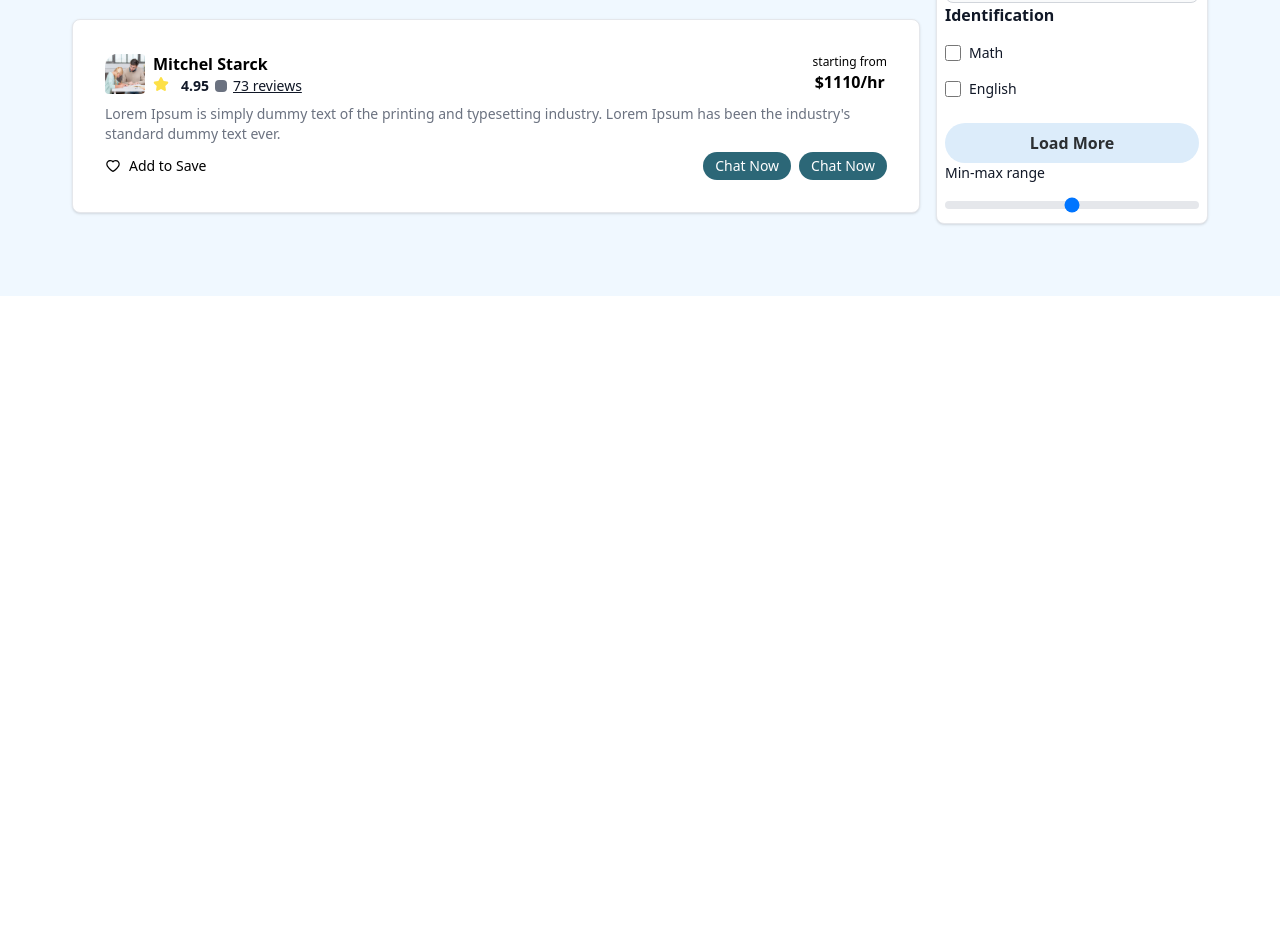
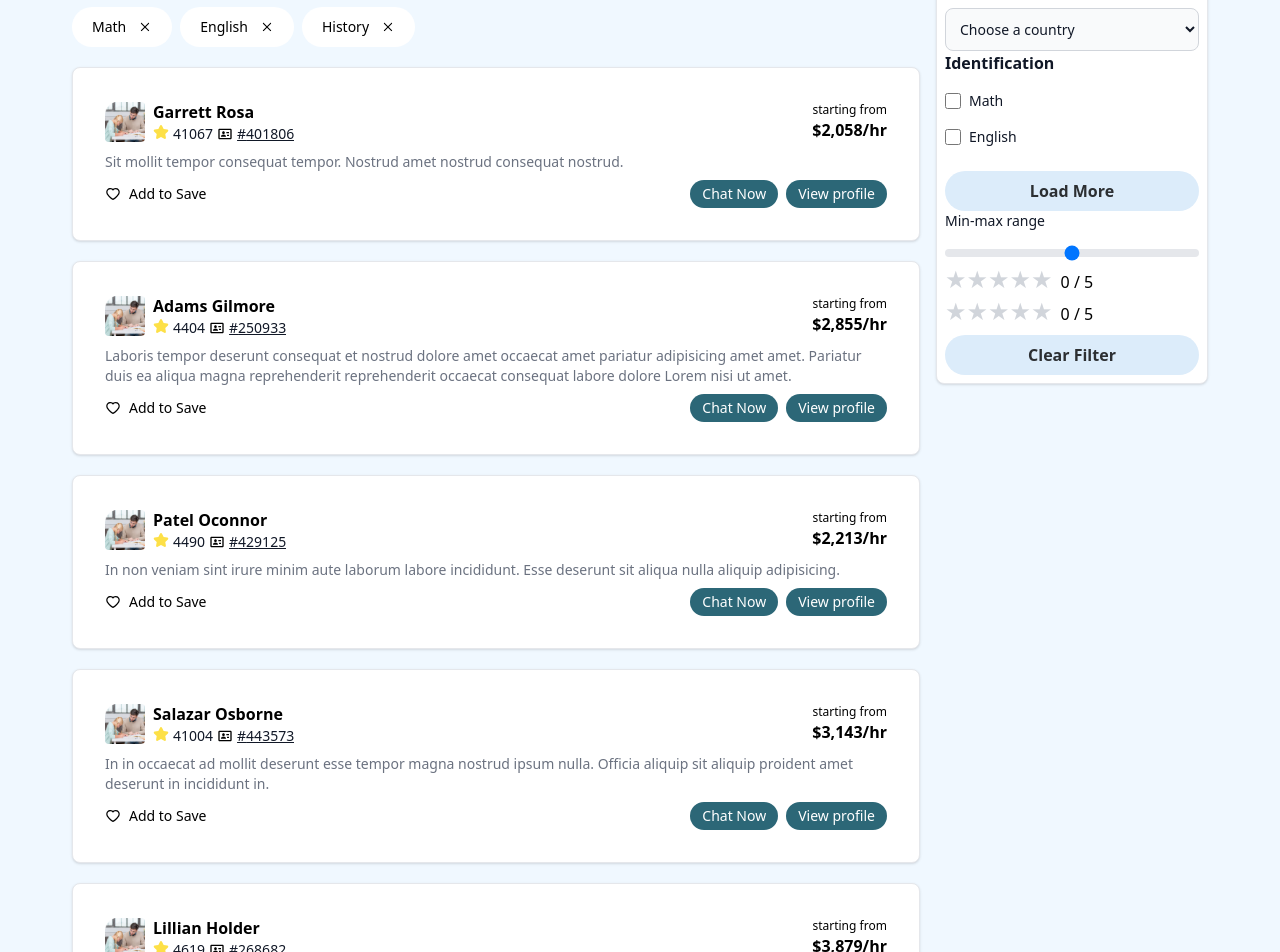
Before and after one commit to krazytofayel/tutor2u, a React (Vite) app: page /find_tutor in a window 1280 px wide. Shown: the part 720-1672 px from the top of the page. Before the commit the page ends 1016 px from the top, so only its background shows below. Built offline with nearby package versions, Linux system fonts and the light colour scheme; the HTML template or start-up script is replaced by a standard one.

Commit message:
FindTutor- design all the page

```diff
--- a/src/Components/Pages/FindTutor/FindTutor.jsx
+++ b/src/Components/Pages/FindTutor/FindTutor.jsx
@@ -3,7 +3,12 @@ import Navbars from "../../SharedComponents/Navbar/Navbars";
 import aboutsideimg from "../../../assets/AboutUs/about-us-side-banner.png";
 import { useForm } from 'react-hook-form';
 import { RxCross2 } from 'react-icons/rx';
-import { AiOutlineHeart } from 'react-icons/ai'
+
+import StarRating from "../../SharedComponents/Helper/StarRating/StarRating";
+
+import A from "../../SharedComponents/Data/FindTutordata/FindTutordata.json"
+import FindTutors from "../Props/FindTutor/FindTutors";
+
 const FindTutor = () => {
   const [navfix, setNavfix] = useState(false);
   const [showCount, setShowCount] = useState(2);
@@ -57,6 +62,13 @@ const FindTutor = () => {
     { id: 3, buttoncontant: "History" },
   ];
 
+
+  const [selectedStars1, setSelectedStars1] = useState([]);
+  const [selectedStars2, setSelectedStars2] = useState([]);
+  const handleClearFilter = (setSelectedStars) => {
+    setSelectedStars([]);
+  };
+
   return (
     <div>
       {/* <div className={`z-10 ${navfix ? 'top-0 h-[4%] w-full fixed bg-[white]' : ''}`} >
@@ -67,7 +79,7 @@ const FindTutor = () => {
         <div className="container px-5 py-10 lg:py-14 md:py-10  mx-auto ">
           <div className=" mx-auto flex flex-wrap px-5 md:flex-row flex-col items-center">
             <div className="xl:w-4/6 lg:w-2/4 md:w-1/2 w-full lg:pr-10 lg:py-6 mb-6 lg:mb-0 md:pr-5">
-              <div className="xl:w-[45rem]">
+              <div className="xl:w-[45rem] text-center lg:text-start">
                 <h1 className="text-white text-[24px] xl:text-[40px] lg:text-[36px] md:text-[27px] title-font font-bold mb-4 ">
                   Animated Night Hill Illustrations
                 </h1>
@@ -93,7 +105,7 @@ const FindTutor = () => {
           <div className="container mx-auto ">
             <div className="">
 
- <h3 className="text-2xl font-bold  ">154,3 Search Result in “English” Tutor</h3>
+              <h3 className="text-2xl lg:text-4xl font-bold text-center text-cyan-700 py-5 ">154,3 Search Result in “English” Tutor</h3>
               <div className="grid grid-cols-12 gap-4  p-2 mt-10">
                 <div className="col-span-12 md:col-span-8 lg:col-span-9 mb-6 lg:mb-0">
                   <form onSubmit={handleSubmit(onSubmit)}>
@@ -134,62 +146,15 @@ const FindTutor = () => {
 
 
 
-                <div className="w-full p-4 mt-5 text-center bg-white border border-gray-200 rounded-lg shadow sm:p-8">
+                  {
+                    A && A.map((findTutorProps) => (
+                      //console.log(findTutorProps.length)
+                      <FindTutors key={findTutorProps.id} findTutorProps={findTutorProps} />
+
+                    ))
 
 
-                  <div>
-                    <div>
-
-                      <div className="flex flex-wrap items-center justify-between ">
-
-                        <div className="flex gap-2 justify-center items-center">
-                          <img className="w-10 h-10 rounded" src={aboutsideimg} alt="" />
-
-
-
-                          <div className="flex flex-col ">
-                            <p className="text-start font-bold">Mitchel Starck</p>
-                            <div className="flex">
-                              <svg className="w-4 h-4 text-yellow-300 mr-1" aria-hidden="true" xmlns="http://www.w3.org/2000/svg" fill="currentColor" viewBox="0 0 22 20">
-                                <path d="M20.924 7.625a1.523 1.523 0 0 0-1.238-1.044l-5.051-.734-2.259-4.577a1.534 1.534 0 0 0-2.752 0L7.365 5.847l-5.051.734A1.535 1.535 0 0 0 1.463 9.2l3.656 3.563-.863 5.031a1.532 1.532 0 0 0 2.226 1.616L11 17.033l4.518 2.375a1.534 1.534 0 0 0 2.226-1.617l-.863-5.03L20.537 9.2a1.523 1.523 0 0 0 .387-1.575Z" />
-                              </svg>
-                              <p className="ml-2 text-sm font-bold text-gray-900 ">4.95</p>
-                              <span className="w-3 h-3 mx-1.5 mt-1 bg-gray-500 rounded "></span>
-                              <a href="#" className="text-sm font-medium truncate text-gray-900 underline hover:no-underline ">73 reviews</a>
-                            </div>
-                          </div>
-
-
-
-
-                        </div>
-                        <div>
-                          <p className="text-xs truncate">starting from</p>
-                          <p className="font-bold">$1110/hr</p>
-                        </div>
-                      </div>
-
-                    </div>
-                  </div>
-                  <div className="mt-2">
-                    {/* <h5 className="mb-2 text-3xl text-start font-bold text-gray-900 ">Work fast from anywhere</h5> */}
-                    <p className="mb-2 text-start text-gray-500 text-sm ">Lorem Ipsum is simply dummy text of the printing and typesetting industry. Lorem Ipsum has been the industry's standard dummy text ever.</p>
-                  </div>
-
-                  <div className="flex flex-wrap justify-between">
-                    <div className="flex items-center gap-2">
-
-                      <AiOutlineHeart />
-                      <p className="text-sm font-medium">Add to Save</p>
-                    </div>
-                    <div>
-                      <button className="text-sm text-white font-medium bg-[#2c6777] rounded-full px-3  mr-2 py-1">Chat Now</button>
-                      <button className="text-sm text-white font-medium bg-[#2c6777] rounded-full py-1 px-3 ">Chat Now</button>
-                    </div>
-
-                  </div>
-
-                </div>
+                  }
 
                 </div>
                 <div className="col-span-12 md:col-span-4 lg:col-span-3 ">
@@ -272,6 +237,29 @@ const FindTutor = () => {
                       </div>
 
 
+                      <div>
+                        <StarRating
+                          selectedStars={selectedStars1}
+                          setSelectedStars={setSelectedStars1}
+                          clearFilter={() => handleClearFilter(setSelectedStars1)}
+                        />
+                        <StarRating
+                          selectedStars={selectedStars2}
+                          setSelectedStars={setSelectedStars2}
+                          clearFilter={() => handleClearFilter(setSelectedStars2)}
+                        />
+
+                      </div>
+
+                      <button
+                        onClick={() => {
+                          handleClearFilter(setSelectedStars1);
+                          handleClearFilter(setSelectedStars2);
+                        }}
+                        className="w-full bg-[#DCECFA] text-[#2c2f32] font-bold text-center py-2 px-4 rounded-full mt-2"
+                      >
+                        Clear Filter
+                      </button>
 
 
                     </div>
@@ -279,6 +267,22 @@ const FindTutor = () => {
 
 
                   </div>
+                </div>
+
+              </div>
+            </div>
+
+
+            <div>
+              <div className="flex justify-between items-center bg-[#2c6777] rounded-md p-5 mt-5 mb-5">
+                <div className="text-white">
+                  <h2 className="text-2xl font-semibold">Request the best tutor for your child</h2>
+                  <p>Lorem Ipsum is simply dummy text of the printing and typesetting industry. </p>
+                </div>
+                <div>
+                  <button className="bg-white text-black text-sm font-normal px-3 py-2 rounded-full">
+                    Request a Tutor
+                  </button>
                 </div>
 
               </div>
--- /dev/null
+++ b/src/Components/Pages/Props/FindTutor/FindTutors.jsx
@@ -0,0 +1,70 @@
+import aboutsideimg from "../../../../assets/AboutUs/about-us-side-banner.png"
+import { AiOutlineHeart } from 'react-icons/ai'
+import { BiIdCard } from 'react-icons/bi'
+
+
+const FindTutors = ({findTutorProps}) => {
+  const {id,name,rating, random_id,balance,about}=findTutorProps
+  return (
+    <>
+      <div key={ id} className="w-full  p-4 mt-5 text-center bg-white border border-gray-200 rounded-lg shadow sm:p-8">
+
+
+        <div>
+          <div>
+
+            <div className="flex flex-wrap items-center justify-between ">
+
+              <div className="flex space-x-2 justify-center items-center">
+                <img className="w-10 h-10 rounded" src={aboutsideimg} alt="" />
+
+
+
+                <div className="flex flex-col ">
+                  <p className="text-start font-bold">{name}</p>
+                  <div className="flex flex-wrap space-x-1">
+                    <svg className="w-4 h-4  text-yellow-300 " aria-hidden="true" xmlns="http://www.w3.org/2000/svg" fill="currentColor" viewBox="0 0 22 20">
+                      <path d="M20.924 7.625a1.523 1.523 0 0 0-1.238-1.044l-5.051-.734-2.259-4.577a1.534 1.534 0 0 0-2.752 0L7.365 5.847l-5.051.734A1.535 1.535 0 0 0 1.463 9.2l3.656 3.563-.863 5.031a1.532 1.532 0 0 0 2.226 1.616L11 17.033l4.518 2.375a1.534 1.534 0 0 0 2.226-1.617l-.863-5.03L20.537 9.2a1.523 1.523 0 0 0 .387-1.575Z" />
+                    </svg>
+                    <p className="ml-2  text-sm font-medium text-gray-900 ">4{rating}</p>
+                    <BiIdCard className="h-5" />
+                    <a href="#" className="text-sm font-medium truncate text-gray-900 underline hover:no-underline ">#{ random_id}</a>
+                  </div>
+                </div>
+
+
+
+
+              </div>
+              <div>
+                <p className="text-xs truncate">starting from</p>
+                <p className="font-bold">{balance}/hr</p>
+              </div>
+            </div>
+
+          </div>
+        </div>
+        <div className="mt-2">
+          {/* <h5 className="mb-2 text-3xl text-start font-bold text-gray-900 ">Work fast from anywhere</h5> */}
+          <p className="mb-2 text-start text-gray-500 text-sm line-clamp-3">{about}</p>
+        </div>
+
+        <div className="flex flex-wrap justify-between">
+          <div className="flex items-center gap-2">
+
+            <AiOutlineHeart />
+            <p className="text-sm font-medium">Add to Save</p>
+          </div>
+          <div>
+            <button className="text-sm text-white font-medium bg-[#2c6777] rounded-full px-3  mr-2 py-1">Chat Now</button>
+            <button className="text-sm text-white font-medium bg-[#2c6777] rounded-full py-1 px-3 ">View profile</button>
+          </div>
+
+        </div>
+
+      </div>
+    </>
+  )
+}
+
+export default FindTutors
--- /dev/null
+++ b/src/Components/SharedComponents/Data/FindTutordata/FindTutordata.json
@@ -0,0 +1,62 @@
+[
+  {
+    "_id": "653a1370aaf0e5111edc89bb",
+    "index": 0,
+    "isActive": true,
+    "picture": "http://placehold.it/32x32",
+    "name": "Garrett Rosa",
+    "rating": 1067,
+    "random_id": 401806,
+    "balance": "$2,058",
+    "about": "Sit mollit tempor consequat tempor. Nostrud amet nostrud consequat nostrud.",
+    "registered": "2017-11-20T12:49:10 -06:00"
+  },
+  {
+    "_id": "653a137016056665ff0f1182",
+    "index": 1,
+    "isActive": false,
+    "picture": "http://placehold.it/32x32",
+    "name": "Adams Gilmore",
+    "rating": 404,
+    "random_id": 250933,
+    "balance": "$2,855",
+    "about": "Laboris tempor deserunt consequat et nostrud dolore amet occaecat amet pariatur adipisicing amet amet. Pariatur duis ea aliqua magna reprehenderit reprehenderit occaecat consequat labore dolore Lorem nisi ut amet.",
+    "registered": "2019-02-01T10:54:55 -06:00"
+  },
+  {
+    "_id": "653a13709e36bc7e948f8740",
+    "index": 2,
+    "isActive": false,
+    "picture": "http://placehold.it/32x32",
+    "name": "Patel Oconnor",
+    "rating": 490,
+    "random_id": 429125,
+    "balance": "$2,213",
+    "about": "In non veniam sint irure minim aute laborum labore incididunt. Esse deserunt sit aliqua nulla aliquip adipisicing.",
+    "registered": "2015-01-17T07:50:40 -06:00"
+  },
+  {
+    "_id": "653a1370b1e74f2c77c29305",
+    "index": 3,
+    "isActive": true,
+    "picture": "http://placehold.it/32x32",
+    "name": "Salazar Osborne",
+    "rating": 1004,
+    "random_id": 443573,
+    "balance": "$3,143",
+    "about": "In in occaecat ad mollit deserunt esse tempor magna nostrud ipsum nulla. Officia aliquip sit aliquip proident amet deserunt in incididunt in.",
+    "registered": "2017-07-16T10:49:58 -06:00"
+  },
+  {
+    "_id": "653a1370c38f6b82babb118c",
+    "index": 4,
+    "isActive": true,
+    "picture": "http://placehold.it/32x32",
+    "name": "Lillian Holder",
+    "rating": 619,
+    "random_id": 268682,
+    "balance": "$3,879",
+    "about": "Magna anim nostrud dolore non et aliquip et et deserunt nostrud id. Labore laborum ipsum ex elit veniam proident est do pariatur sunt duis.",
+    "registered": "2018-12-29T04:29:24 -06:00"
+  }
+]
--- /dev/null
+++ b/src/Components/SharedComponents/Helper/StarRating/StarRating.jsx
@@ -0,0 +1,39 @@
+//import  { useState } from 'react';
+
+const StarRating = ({ selectedStars, setSelectedStars,clearFilter  }) => {
+  //const [selectedStars, setSelectedStars] = useState([]);
+
+  const handleStarClick = (selectedRating) => {
+    const updatedStars = selectedStars.includes(selectedRating)
+      ? selectedStars.filter((star) => star !== selectedRating)
+      : [...selectedStars, selectedRating];
+
+    setSelectedStars(updatedStars);
+    console.log(`User selected ${selectedRating} stars.`);
+    console.log('Selected stars array:', updatedStars);
+  };
+
+  const stars = [1, 2, 3, 4, 5].map((index) => (
+    <span
+      key={index}
+      onClick={() => handleStarClick(index)}
+      className={`cursor-pointer text-2xl ${
+        selectedStars.includes(index) ? 'text-yellow-500' : 'text-gray-300'
+      }`}
+    >
+      ★
+    </span>
+  ));
+
+  return (
+    <div>
+      {/* <h2 className="text-xl mb-4 ">Rate this:</h2> */}
+      {stars}
+      <div className=" ml-2 inline">
+         {selectedStars.length} / {stars.length}
+      </div>
+    </div>
+  );
+};
+
+export default StarRating;
```
Lines whose indentation alone changed are shown as unchanged.
